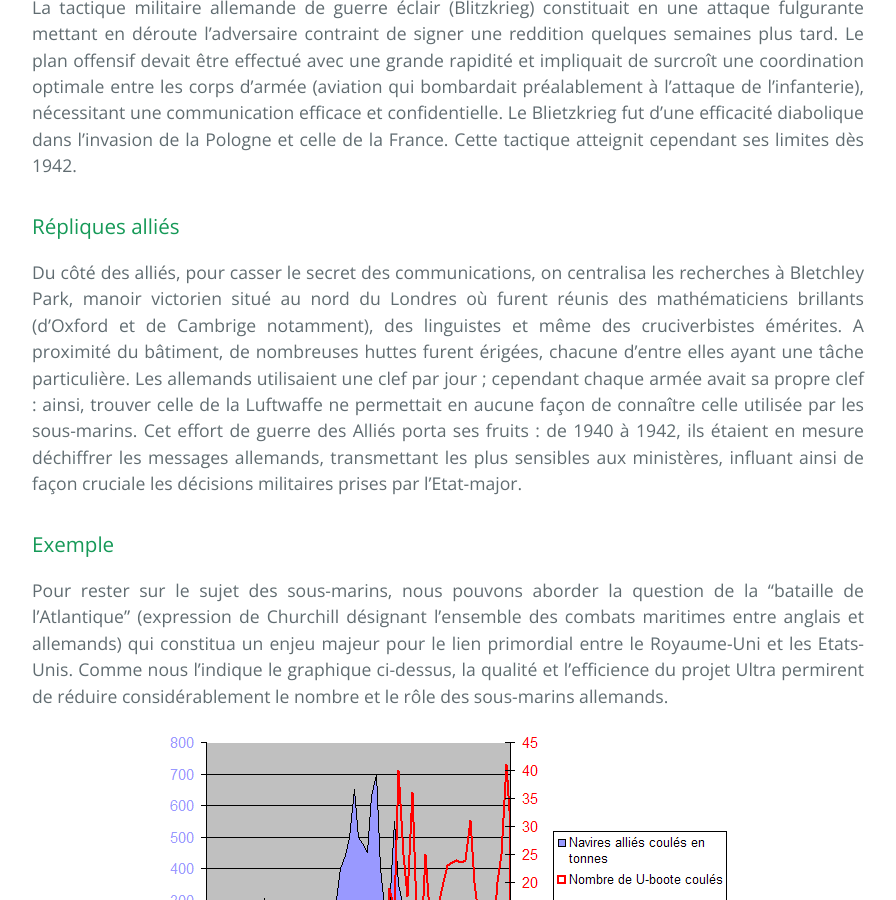
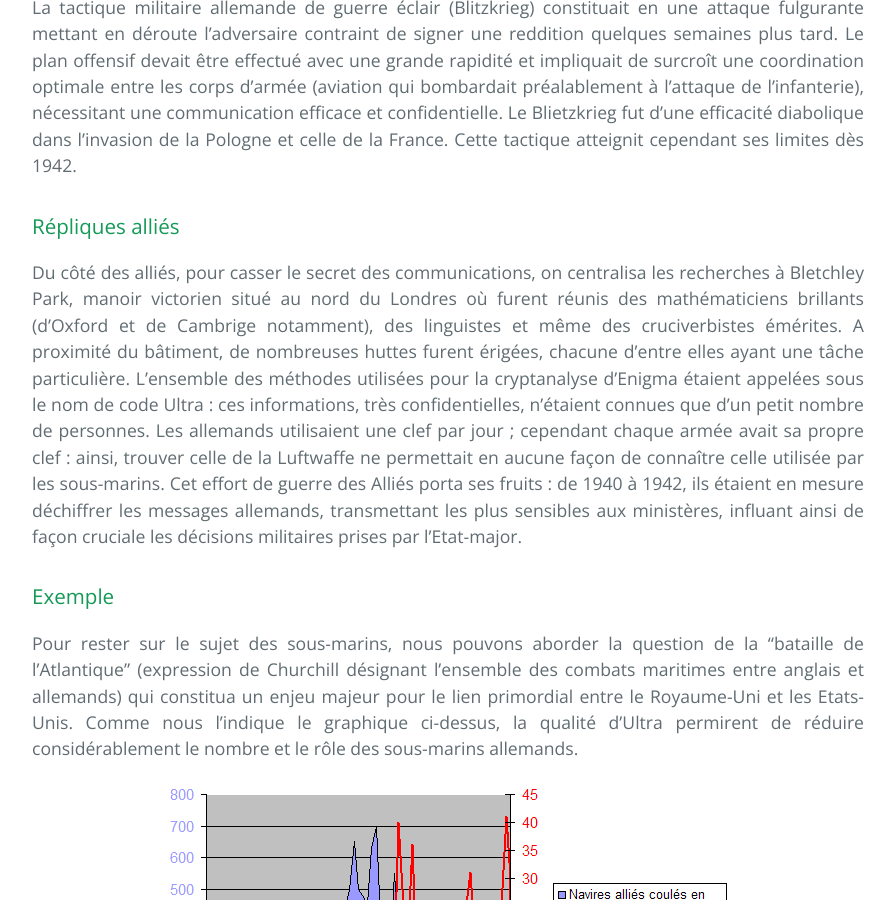
Before and after one commit to SamuelGallay/CryptoTPE, a Jekyll site: the page built from pages/3_Guerres/2_contexte.md, in a window 1280 px wide and 900 px high, scrolled down 1059 px. Shown: the whole window, without its empty margins (192-1088 px from the left). Built offline with Jekyll 4.4.1, drawn with Linux system fonts in a browser that asks for light colours; our own code applies the rules of GitHub Pages for plain Markdown files.

Commit message:
Update 2_contexte.md

```diff
--- a/pages/3_Guerres/2_contexte.md
+++ b/pages/3_Guerres/2_contexte.md
@@ -19,11 +19,12 @@ La tactique militaire allemande de guerre éclair (Blitzkrieg) constituait en un
 
 ### Répliques alliés
 
-Du côté des alliés, pour casser le secret des communications, on centralisa les recherches à Bletchley Park, manoir victorien situé au nord du Londres où furent réunis des mathématiciens brillants (d’Oxford et de Cambrige notamment), des linguistes et même des cruciverbistes émérites. A proximité du bâtiment, de nombreuses huttes furent érigées, chacune d’entre elles ayant une tâche particulière. Les allemands utilisaient une clef par jour ; cependant chaque armée avait sa propre clef : ainsi, trouver celle de la Luftwaffe ne permettait en aucune façon de connaître celle utilisée par les sous-marins. Cet effort de guerre des Alliés porta ses fruits : de 1940 à 1942, ils étaient en mesure déchiffrer les messages allemands, transmettant les plus sensibles aux ministères, influant ainsi de façon cruciale les décisions militaires prises par l’Etat-major.
+Du côté des alliés, pour casser le secret des communications, on centralisa les recherches à Bletchley Park, manoir victorien situé au nord du Londres où furent réunis des mathématiciens brillants (d’Oxford et de Cambrige notamment), des linguistes et même des cruciverbistes émérites. A proximité du bâtiment, de nombreuses huttes furent érigées, chacune d’entre elles ayant une tâche particulière. L'ensemble des méthodes utilisées pour la cryptanalyse d'Enigma étaient appelées sous le nom de code Ultra : ces informations, très confidentielles, n'étaient connues que d'un petit nombre de personnes.
+Les allemands utilisaient une clef par jour ; cependant chaque armée avait sa propre clef : ainsi, trouver celle de la Luftwaffe ne permettait en aucune façon de connaître celle utilisée par les sous-marins. Cet effort de guerre des Alliés porta ses fruits : de 1940 à 1942, ils étaient en mesure déchiffrer les messages allemands, transmettant les plus sensibles aux ministères, influant ainsi de façon cruciale les décisions militaires prises par l’Etat-major.
 
 ### Exemple
 
-Pour rester sur le sujet des sous-marins, nous pouvons aborder la question de la “bataille de l’Atlantique” (expression de Churchill désignant l’ensemble des combats maritimes entre anglais et allemands) qui constitua un enjeu majeur pour le lien primordial entre le Royaume-Uni et les Etats-Unis. Comme nous l’indique le graphique ci-dessus, la qualité et l’efficience du projet Ultra permirent de réduire considérablement le nombre et le rôle des sous-marins allemands.
+Pour rester sur le sujet des sous-marins, nous pouvons aborder la question de la “bataille de l’Atlantique” (expression de Churchill désignant l’ensemble des combats maritimes entre anglais et allemands) qui constitua un enjeu majeur pour le lien primordial entre le Royaume-Uni et les Etats-Unis. Comme nous l’indique le graphique ci-dessus, la qualité d'Ultra permirent de réduire considérablement le nombre et le rôle des sous-marins allemands.
 
 
 <img src="{{ "/assets/3_Guerres/sous-marins.png" | relative_url }}" alt="SousMarins" style="margin: 0 auto;display: block;"/>
```
